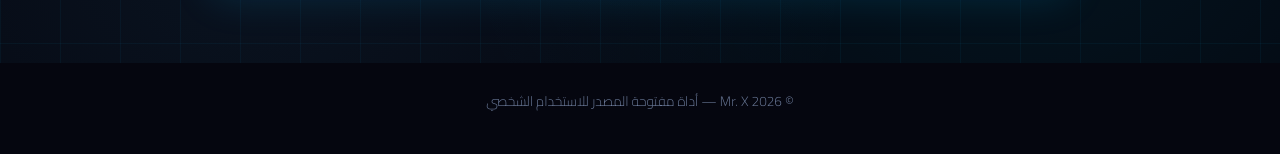
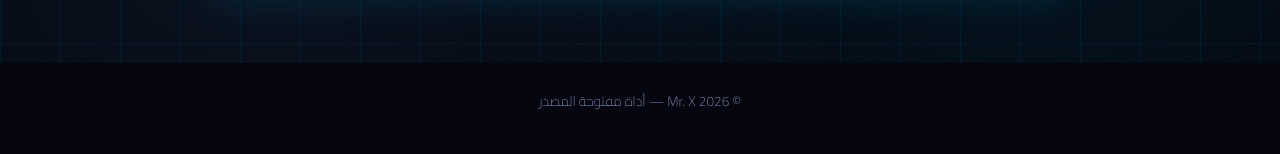
Before and after one commit to ijrambux/mr-x-downloader, a Flask app: page / in a window 1280 px wide. Shown: the part 737-891 px from the top of the page. Run offline with Flask 3, Linux system fonts and the light colour scheme.

Commit message:
Update footer text in index.html

```diff
--- a/templates/index.html
+++ b/templates/index.html
@@ -77,7 +77,7 @@
         <section id="results" class="results"></section>
 
         <footer class="footer">
-            <p data-i18n="footer">© 2026 Mr. X — أداة مفتوحة المصدر للاستخدام الشخصي</p>
+            <p data-i18n="footer">© 2026 Mr. X — أداة مفتوحة المصدر </p>
         </footer>
     </div>
 
```
